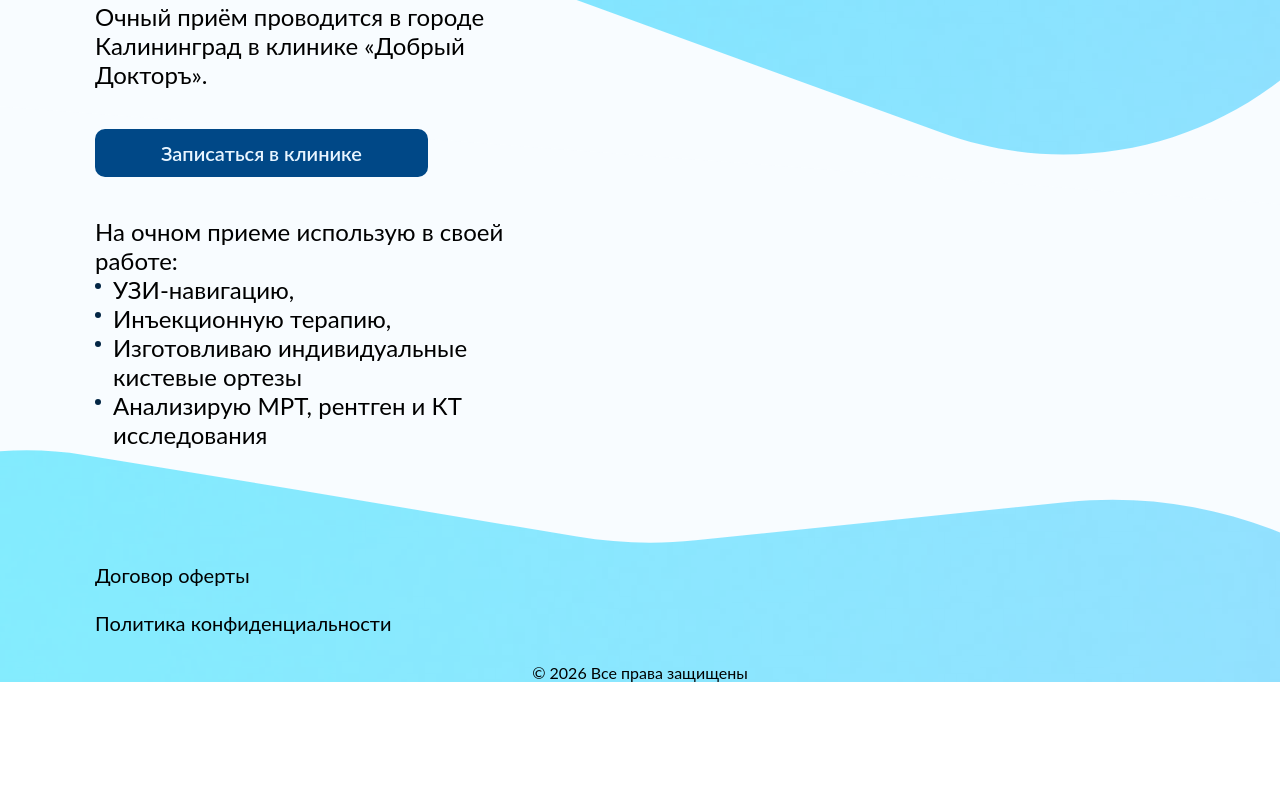
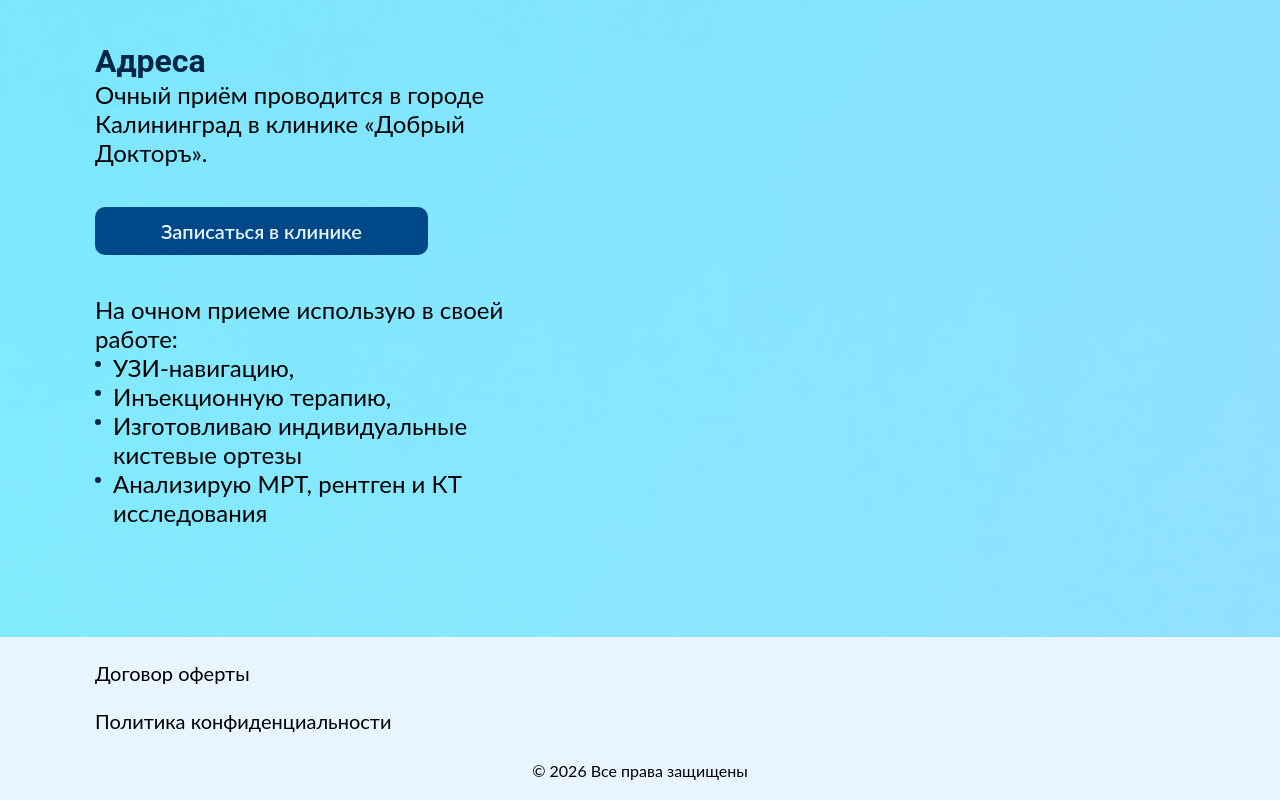
Before and after one commit to Nadya-Semyonova/doctorSavelieva, a React (Vite) app: page / in a window 1280 px wide. Shown: the part 4636-5436 px from the top of the page. Before the commit the page ends 5318 px from the top, so only its background shows below. Built offline with nearby package versions, Linux system fonts and the light colour scheme.

Commit message:
fixed:поправлены некоторые дизайн элементы

```diff
--- a/src/layouts/Footer/Footer.module.css
+++ b/src/layouts/Footer/Footer.module.css
@@ -1,5 +1,6 @@
 .footer {
   padding-inline: 95px;
+  padding-block-start: 20px;
   display: flex;
   justify-content: space-between;
   margin-top: auto;
@@ -7,6 +8,7 @@
   overflow: visible;
   position: relative;
   z-index: 0;
+  background-color: var(--button-text-primary);
 }
 
 .container {
@@ -51,73 +53,12 @@
   width: 100%;
 }
 
-/* Центральная колонка - навигационные ссылки
-.navSection {
-  display: flex;
-  flex-flow: row wrap;
-  gap: 30px;
-  flex-shrink: 0;
-}
-
-.anchorLink {
-  background: transparent;
-  color: var(--color-text);
-  font-size: var(--font-size-small);
-  font-weight: var(--font-weight-regular);
-  text-decoration: none;
-  padding: var(--spacing-xs) 0;
-  transition: color var(--transition-fast);
-  white-space: nowrap;
-  position: relative;
-  display: inline-block;
-}
-
-.anchorLink:hover {
-  color: var(--button-bg-secondary);
-}
-
-.anchorLink:hover::after {
-  width: 100%;
-}
-
-/* Правая колонка - кнопка записи */
-
-/* .ctaSection {
-  flex-shrink: 0;
-}
-
-.ctaButton {
-  display: inline-block;
-  background: var(--button-bg-color-blue);
-  color: var(--color-primary);
-  font-size: var(--font-size-base);
-  font-weight: var(--font-weight-bold);
-  text-decoration: none;
-  padding: 7px 23px;
-  border: 2px solid var(--color-primary);
-  border-radius: var(--border-radius-md);
-  transition: all var(--transition-base, 0.3s ease);
-  white-space: nowrap;
-  cursor: pointer;
-  text-align: center;
-}
-
-.ctaButton:hover {
-  background-color: var(--button-bg-secondary);
-  color: var(--text-inverse);
-  transform: translateY(-2px);
-  box-shadow: var(--shadow-sm);
-}
-
-.ctaButton:active {
-  transform: translateY(0);
-} */
-
 /* Копирайт */
 .copyright {
   text-align: center;
   padding-top: var(--spacing-lg);
   border-top: 1px solid var(--border-color-light);
+  padding-bottom: 20px;
 }
 
 .copyright p {
--- a/src/layouts/Header/Header.module.css
+++ b/src/layouts/Header/Header.module.css
@@ -6,9 +6,9 @@
 }
 
 .container {
-  max-width: calc(100% - 190px); /* 95px слева + 95px справа = 190px */
+  max-width: calc(100% - 190px);
   margin: 0 auto;
-  padding: var(--spacing-md) 0; /* Убираем горизонтальные padding, оставляем только вертикальные */
+  padding: var(--spacing-md) 0;
   display: flex;
   align-items: center;
   justify-content: space-between;
--- a/src/sections/Address/Address.module.css
+++ b/src/sections/Address/Address.module.css
@@ -36,8 +36,17 @@
 }
 
 .action {
-  text-align: left;
+  text-align: center;
   width: 80%;
+  cursor: pointer;
+  transition: all var(--transition-base, 0.3s ease);
+}
+
+.action:hover {
+  background-color: var(--button-bg-secondary);
+  color: var(--text-inverse);
+  transform: translateY(-2px);
+  box-shadow: var(--shadow-sm);
 }
 
 .list {
@@ -67,16 +76,3 @@
   border-radius: 16px;
   overflow: hidden;
 }
-
-.wave {
-  position: absolute;
-  z-index: 0;
-  top: 0;
-  left: 0;
-  width: 100%;
-}
-
-.wave svg {
-  width: 100%;
-  display: block;
-}
--- a/src/sections/Address/Address.tsx
+++ b/src/sections/Address/Address.tsx
@@ -1,7 +1,6 @@
 import { CONTACTS } from "../../assets/data/contacts";
 import ButtonDefault from "../../shared/ui/Button/ButtonDefault";
 import Map from "../../shared/ui/Map/Map";
-import Wave from "../../shared/ui/Waves/Wave";
 import styles from "./Address.module.css";
 
 export default function Address() {
@@ -19,14 +18,15 @@ export default function Address() {
               Очный приём проводится в городе Калининград в клинике «Добрый Докторъ».
             </p>
 
-            <div className={styles.action}>
+
               <ButtonDefault
                 handleClick={handleClinicBooking}
                 ariaLabel="Перейти на сайт клиники Добрый Докторъ"
+                styleButton={styles.action}
               >
                 Записаться в клинике
               </ButtonDefault>
-            </div>
+
 
             <div className={styles.textSecondary}>
               <p>На очном приеме использую в своей работе:</p>
@@ -45,8 +45,6 @@ export default function Address() {
           </div>
         </div>
       </div>
-
-      <Wave className={styles.wave} variant="address" />
     </section>
   );
 }
--- a/src/sections/Appointment/Appointment.tsx
+++ b/src/sections/Appointment/Appointment.tsx
@@ -159,6 +159,9 @@ const Appointment = () => {
             <p className={styles.infoText}>
               Консультация проводится в формате видеозвонка или текстовом.
             </p>
+            <p className={styles.infoText}>
+              После вашей заявки с вами свяжется доктор для обсуждения деталей
+            </p>
             <p className={styles.price}>
               Стоимость консультации составляет <strong>2500 рублей</strong>.
             </p>
--- a/src/sections/Links/Links.module.css
+++ b/src/sections/Links/Links.module.css
@@ -47,6 +47,14 @@
 .LinkButton {
   grid-column: 1 / 3;
   justify-self: center;
+  transition: all var(--transition-base, 0.3s ease);
+}
+
+.LinkButton:hover {
+  background-color: var(--button-bg-secondary);
+  color: var(--text-inverse);
+  transform: translateY(-2px);
+  box-shadow: var(--shadow-sm);
 }
 
 /* @media (max-width: 768px) {
```
Also changed, not shown: src/layouts/Footer/Footer.tsx (+0 -109 lines).
